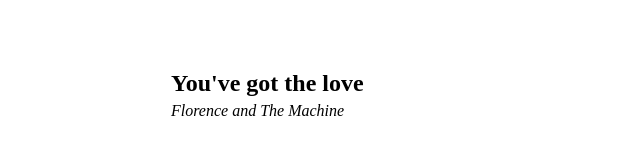
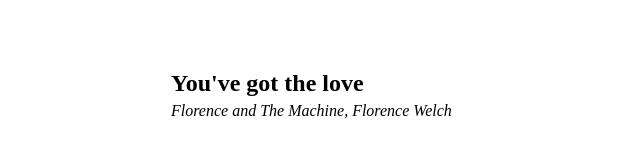
Before and after one commit to Kasia-Kowalska/learning-git, a plain HTML site: page index.html in a window 1280 px wide. Shown: the top 165 px of the page, without its empty margins (229-869 px from the left). Drawn offline with Linux system fonts and the light colour scheme.

Commit message:
Add singer's name

```diff
--- a/index.html
+++ b/index.html
@@ -12,7 +12,7 @@
     <div class="container">
       <div class="song">
         <h2 class="title">You've got the love</h2>
-        <p class="band">Florence and The Machine</p>
+        <p class="band">Florence and The Machine, Florence Welch</p>
         <p class="text">Sometimes I feel like throwing my hands up in the air
           I know I can count on you
           Sometimes I feel like saying "Lord I just don't care"
```
